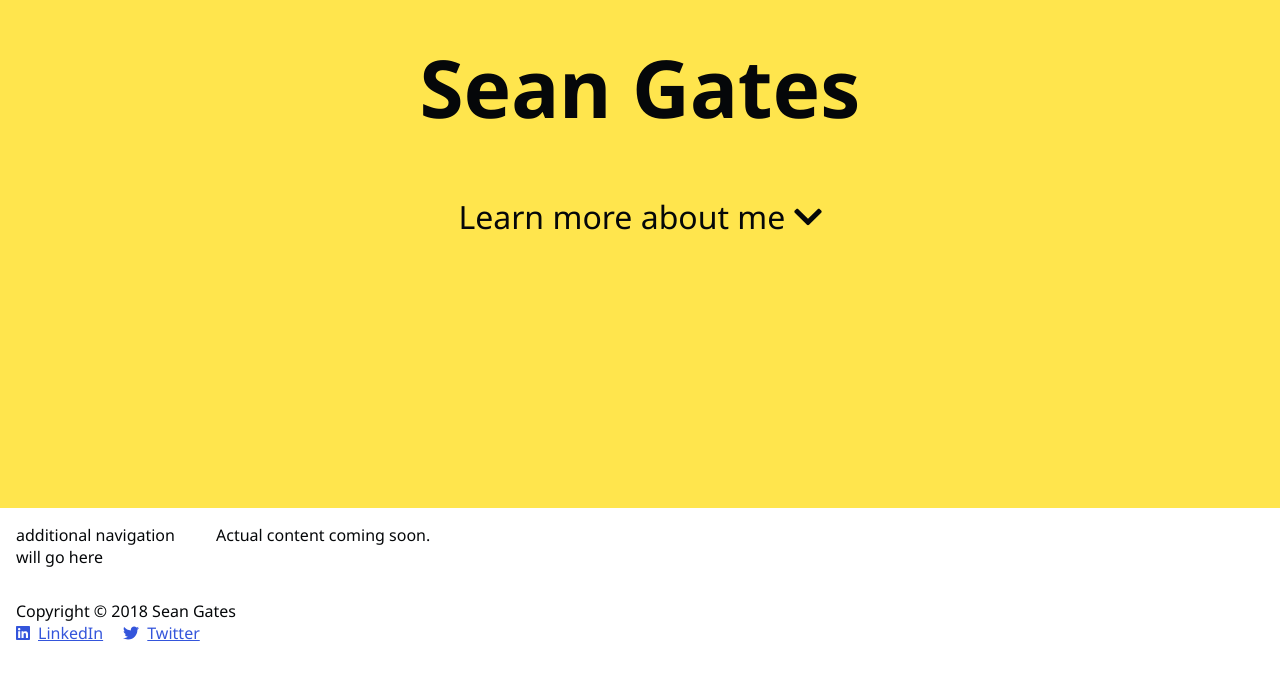
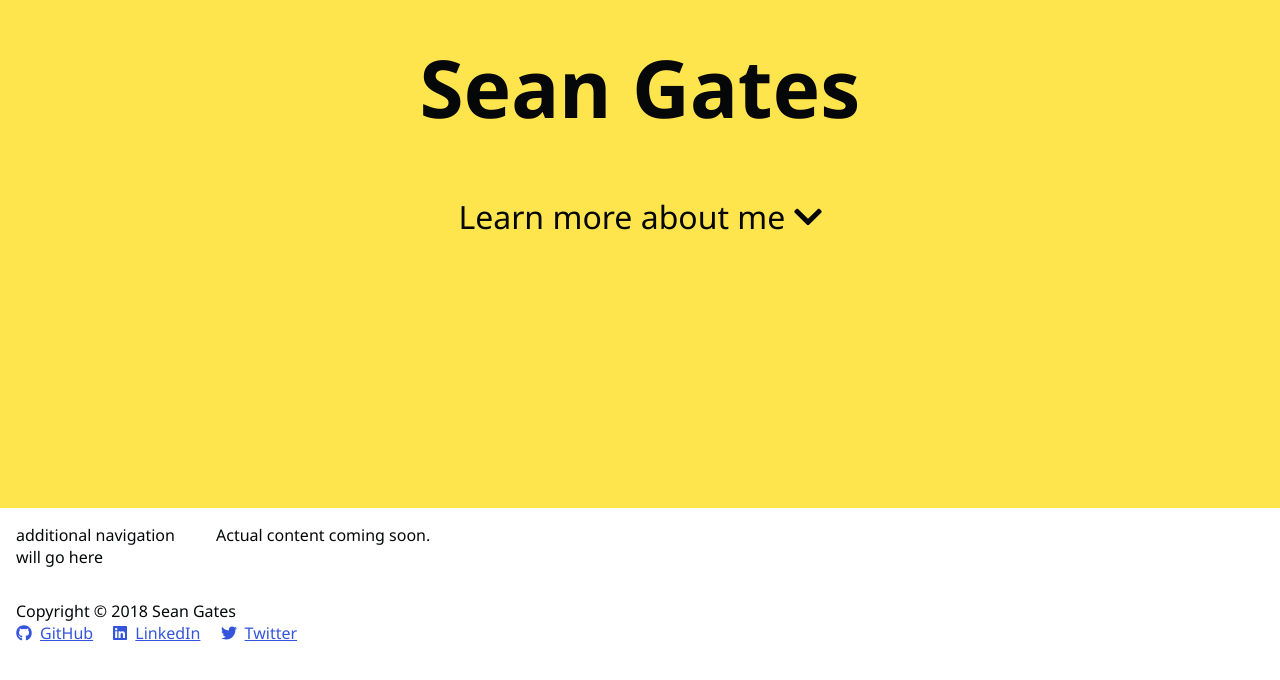
Before and after one commit to seangates/seangates.github.io, a plain HTML site: page index.html in a window 1280 px wide. Shown: the part 292-972 px from the top of the page. Drawn offline with Linux system fonts and the light colour scheme.

Commit message:
Adding github link

```diff
--- a/index.html
+++ b/index.html
@@ -142,6 +142,7 @@
     <footer>
         Copyright &copy; 2018 Sean Gates
         <nav>
+            <a href="https://github.com/seangates"><i class="fab fa-github"></i><span>GitHub</span></a>
             <a href="https://linkedin.com/in/seangates"><i class="fab fa-linkedin"></i><span>LinkedIn</span></a>
             <a href="https://twitter.com/seangates"><i class="fab fa-twitter"></i><span>Twitter</span></a>
         </nav>
```
